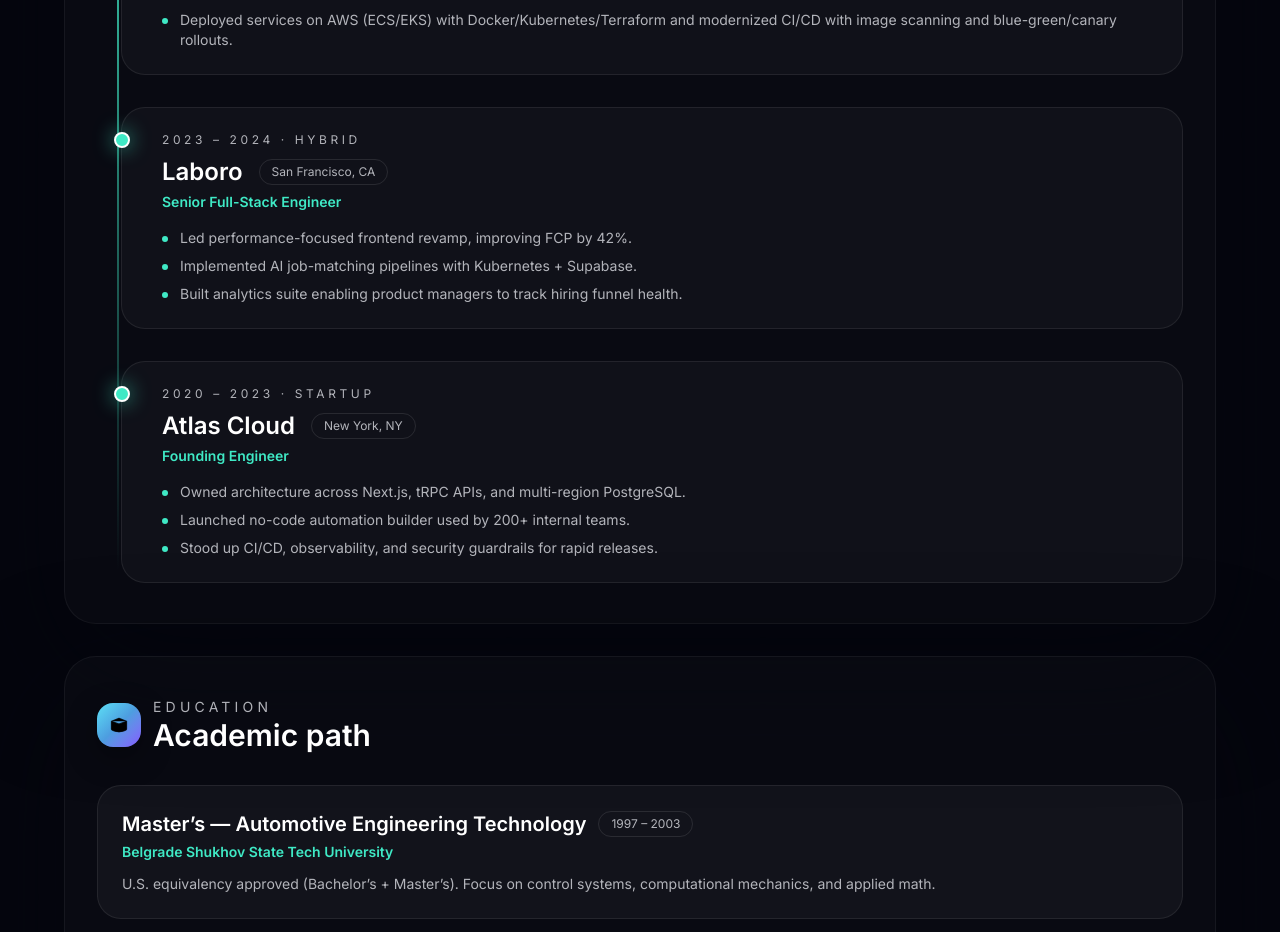
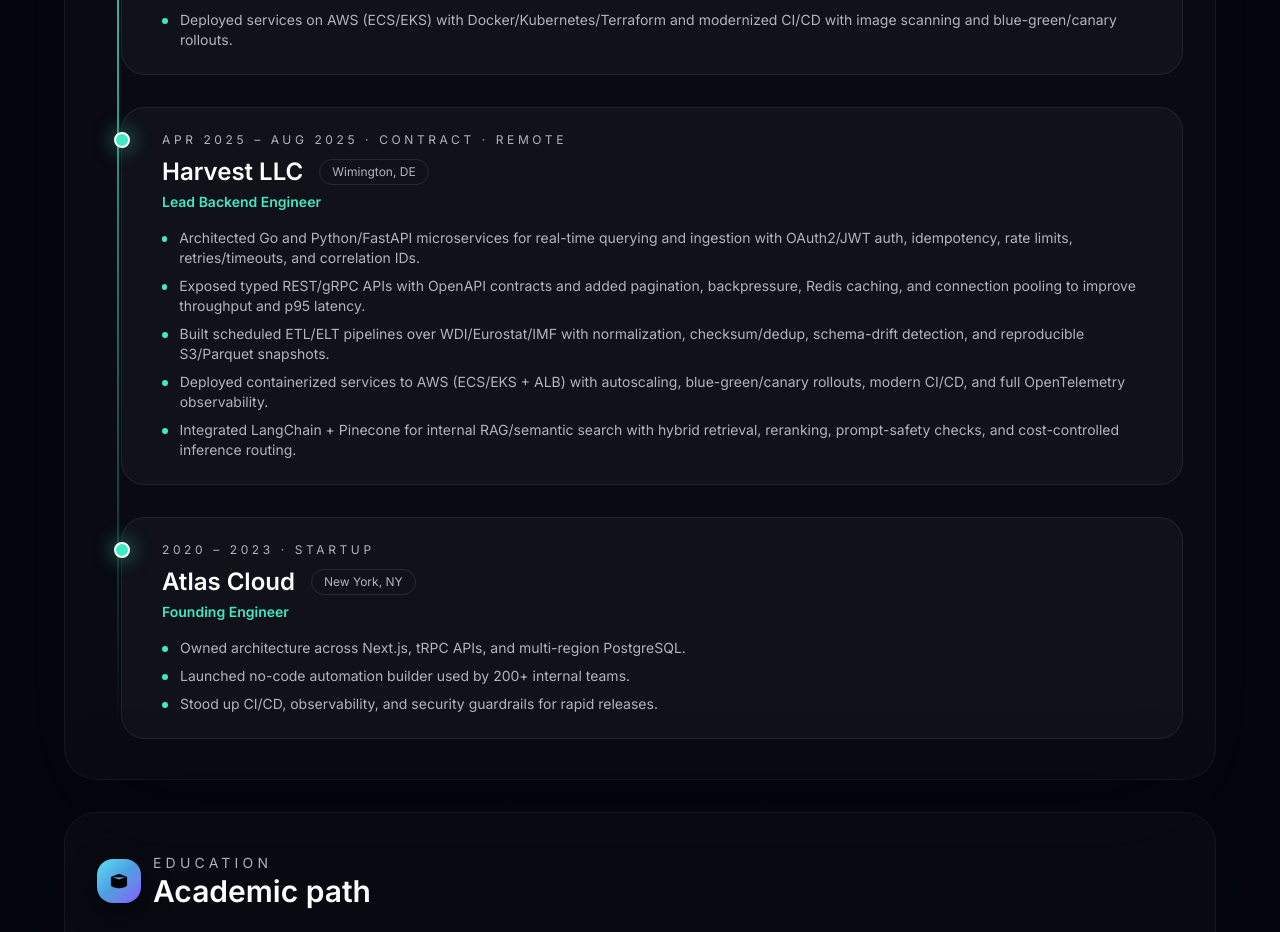
Before and after one commit to CryptoAardvark/Adrian-portfolio, a Next.js app: page / in a window 1280 px wide. Shown: the part 5200-6132 px from the top of the page. Built offline with nearby package versions, Linux system fonts and the light colour scheme.

Commit message:
feat: added harvest llc

```diff
--- a/data/content.ts
+++ b/data/content.ts
@@ -126,14 +126,16 @@
   }
   ,
   {
-    company: "Laboro",
-    role: "Senior Full-Stack Engineer",
-    period: "2023 – 2024 · Hybrid",
-    location: "San Francisco, CA",
+    company: "Harvest LLC",
+    role: "Lead Backend Engineer",
+    period: "Apr 2025 – Aug 2025 · Contract · Remote",
+    location: "Wimington, DE",
     highlights: [
-      "Led performance-focused frontend revamp, improving FCP by 42%.",
-      "Implemented AI job-matching pipelines with Kubernetes + Supabase.",
-      "Built analytics suite enabling product managers to track hiring funnel health.",
+      "Architected Go and Python/FastAPI microservices for real-time querying and ingestion with OAuth2/JWT auth, idempotency, rate limits, retries/timeouts, and correlation IDs.",
+      "Exposed typed REST/gRPC APIs with OpenAPI contracts and added pagination, backpressure, Redis caching, and connection pooling to improve throughput and p95 latency.",
+      "Built scheduled ETL/ELT pipelines over WDI/Eurostat/IMF with normalization, checksum/dedup, schema-drift detection, and reproducible S3/Parquet snapshots.",
+      "Deployed containerized services to AWS (ECS/EKS + ALB) with autoscaling, blue-green/canary rollouts, modern CI/CD, and full OpenTelemetry observability.",
+      "Integrated LangChain + Pinecone for internal RAG/semantic search with hybrid retrieval, reranking, prompt-safety checks, and cost-controlled inference routing.",
     ],
   },
   {
```
